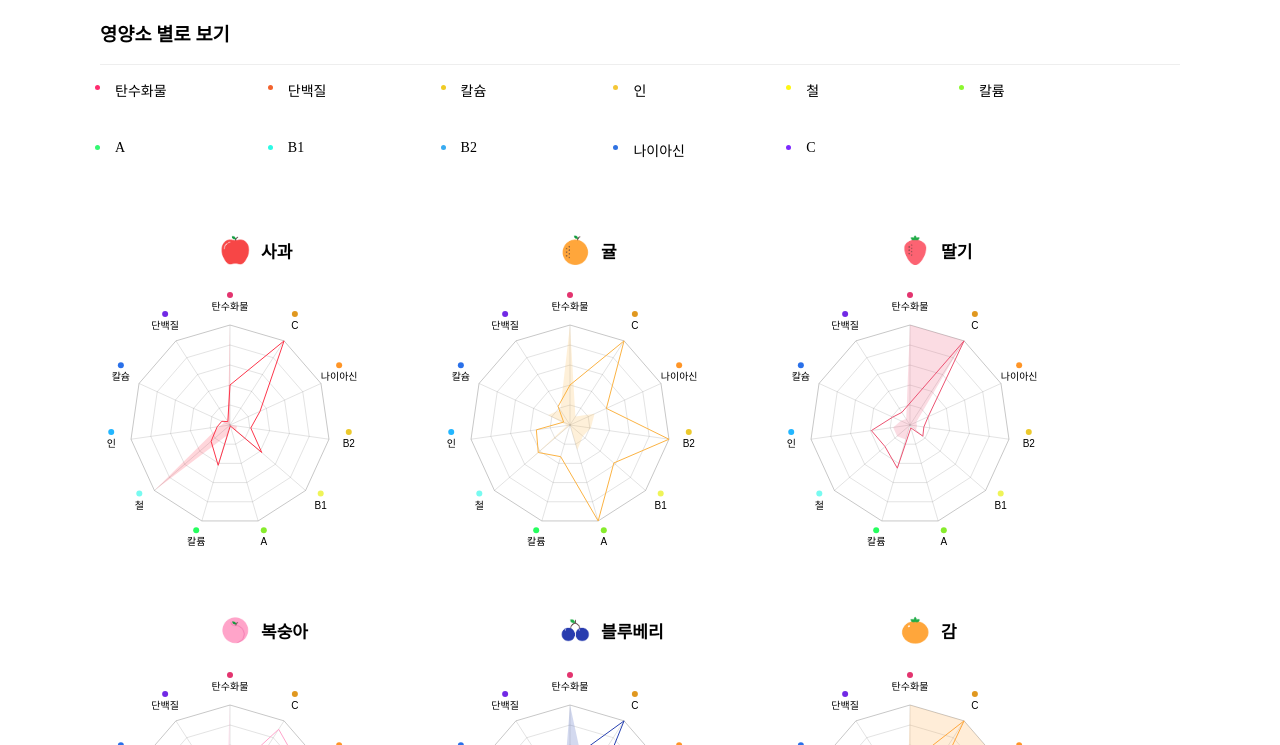
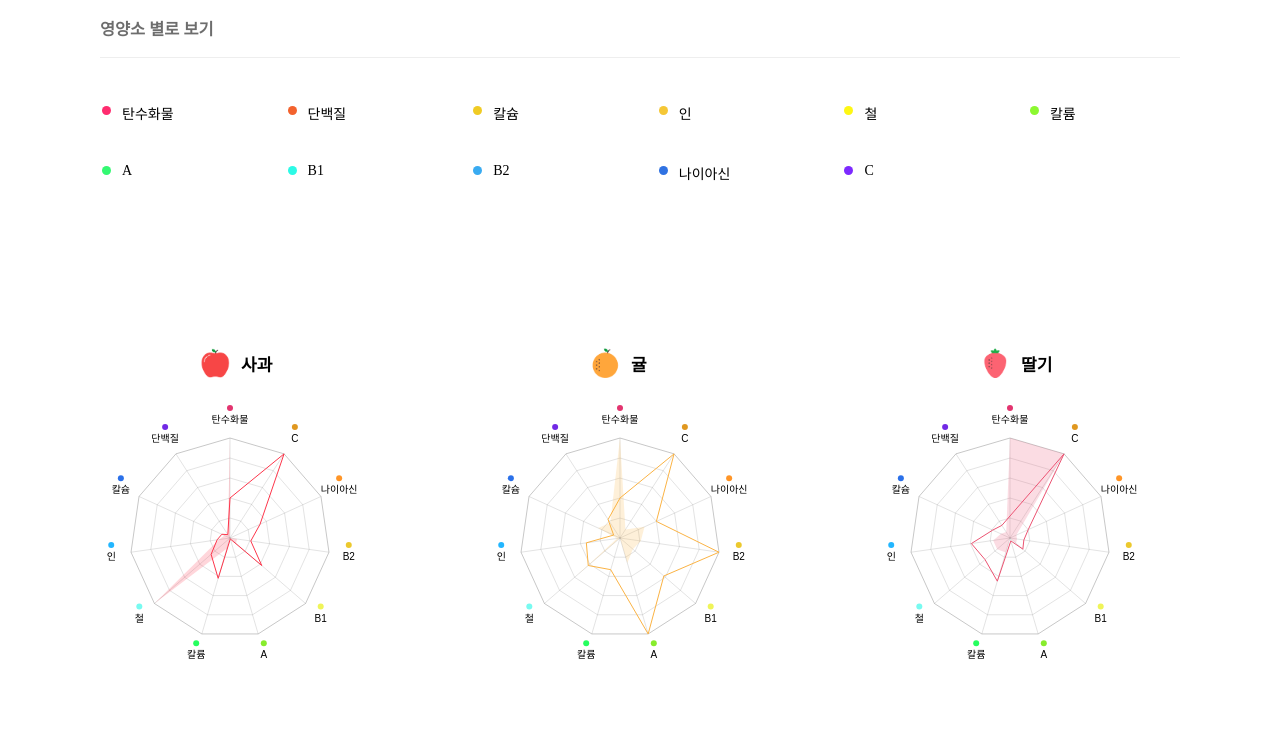
Before and after one commit to bowbowbow/d3-practice, a plain HTML site: page index.html in a window 1280 px wide. Shown: the top 745 px of the page. Drawn offline with nearby package versions, Linux system fonts and the light colour scheme.

Commit message:
레이더 차트 UI 가다듬기

```diff
--- a/index.html
+++ b/index.html
@@ -9,10 +9,10 @@
 </head>
 <body>
     <div class="content">
-    	<div style="border-bottom: 1px solid #EEE">
+    	<div style="border-bottom: 1px solid #EEE; width: 1080px; margin: 0px auto; font-size: 14px; color: #6d6d6d">
     		<h3>영양소 별로 보기</h3>
     	</div>
-    	<div class="row">
+    	<div class="row" style="width: 1160px; margin: 0px auto; padding: 30px 0px; margin-left:7px;">
     		<div class="grid"><div class="circle" style="background-color: #ff2c6f"></div>탄수화물 </div>
     		<div class="grid"><div class="circle" style="background-color: #f3622d"></div>단백질</div>
     		<div class="grid"><div class="circle" style="background-color: #f0cb24"></div>칼슘</div>
@@ -25,7 +25,7 @@
     		<div class="grid"><div class="circle" style="background-color: #3072e2"></div>나이아신</div>
     		<div class="grid"><div class="circle" style="background-color: #7d2aff"></div>C</div>
     	</div>
-    	<div class="row" style="margin-top: 50px">
+    	<div class="row-space" style="margin-top: 50px">
     		<div class="chart-wrapper">
     			<div class="chart-title">
     				사과
@@ -47,6 +47,8 @@
     			</div>
     			<div class="radar-chart" id="chart-radar-3"></div>
         	</div>
+        </div>
+        <div class="row-space">
         	<div class="chart-wrapper">
     			<div class="chart-title">
     				복숭아
@@ -68,6 +70,8 @@
     			</div>
     			<div class="radar-chart" id="chart-radar-6"></div>
         	</div>
+        </div>
+        <div class="row-space">
         	<div class="chart-wrapper">
     			<div class="chart-title">
     				살구
--- a/style.css
+++ b/style.css
@@ -1,4 +1,5 @@
 @charset "UTF-8";
+/* 나눔 스퀘어 라운드 적용하기 */
 
 * {
 	box-sizing: border-box;
@@ -10,7 +11,13 @@
 
 .row {
 	display: flex;
-    flex-wrap: wrap;
+	flex-wrap: wrap;
+}
+
+.row-space {
+	display: flex;
+  	flex-flow: row nowrap;
+  	justify-content: space-between;
 }
 
 .grid {
@@ -21,16 +28,22 @@
 	padding: 15px;
 	font-size: 12px;
 	font-size: 14px;
+	box-sizing: border-box;
 }
 
 .grid > .circle {
 	position: absolute;
-	top: 20px;
+	top: 18px;
 	left: -5px;
-	width: 5px;
-	height: 5px;
+	width: 9px;
+	height: 9px;
 	border-radius:50%;
 	background-color: red;
+}
+
+.chart-wrapper {
+	width:300px;
+	padding: 60px 0px;
 }
 
 .chart-title {
@@ -53,7 +66,7 @@
 }
 
 .radar-chart {
-	float: left;
-    width: 340px;
-    height: 340px;
+	display: flex;
+  	flex-flow: row nowrap;
+  	justify-content: space-between;
 }
```
Also changed, not shown: UI.jpeg.
